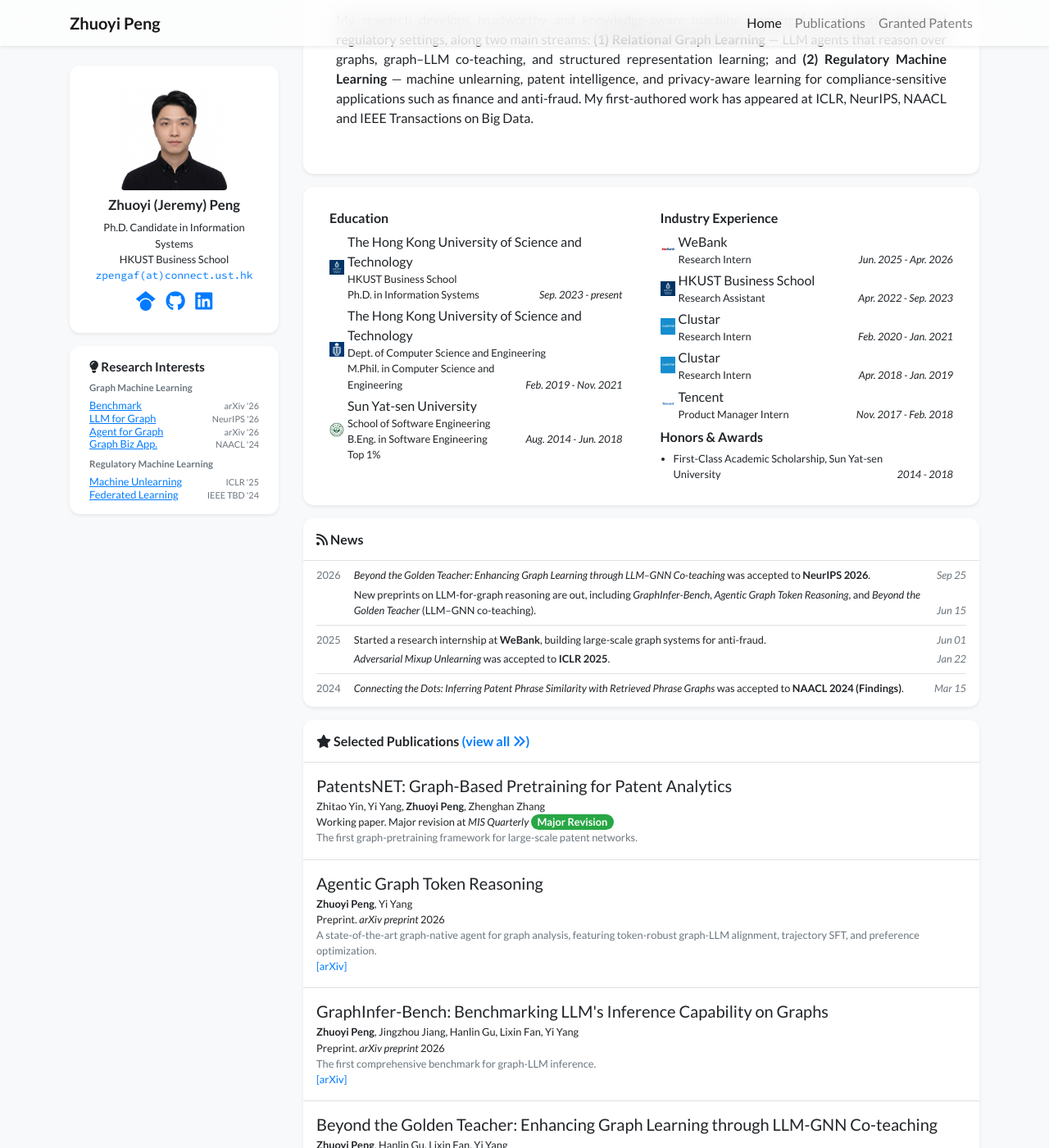
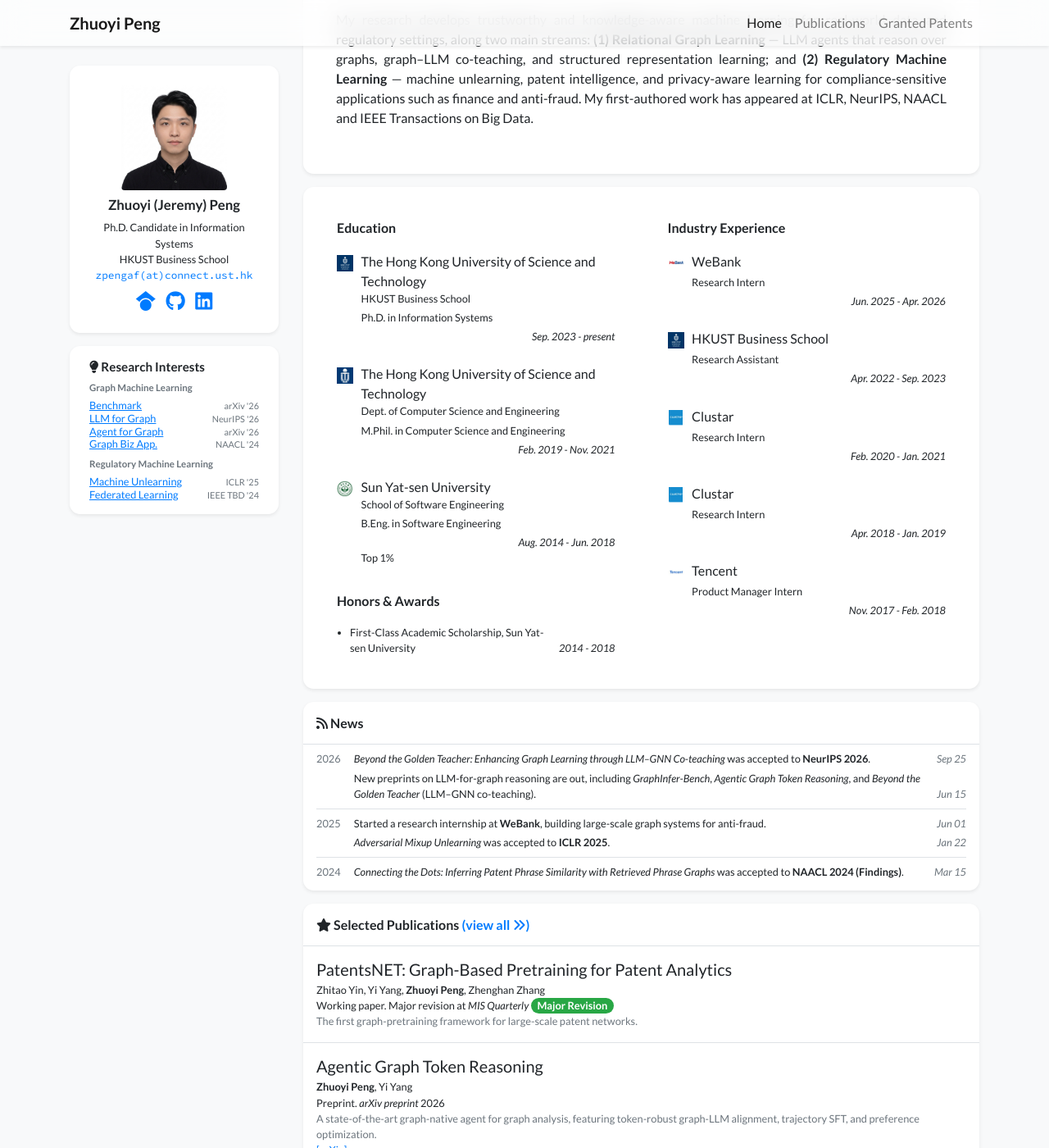
Before and after one commit to realjeremybot/realjeremybot.github.io, a Jekyll site: the page built from index.html, in a window 1280 px wide and 1400 px high, scrolled down 246 px. Shown: the whole window at 82% size. Built offline with Jekyll 4.4.1, drawn with Linux system fonts in a browser that asks for light colours; nearby versions of some CDN libraries; a style sheet for code colours, icons or effects is not loaded.

Commit message:
Improve education and experience spacing and logo alignment

```diff
--- a/_includes/widgets/experience_card.html
+++ b/_includes/widgets/experience_card.html
@@ -1,7 +1,7 @@
 <div class="row mt-3">
     <div class="col">
         <div class="card border-0 shadow-sm bg-white">
-            <div class="card-body p-4">
+            <div class="card-body p-4 experience-card">
                 <div class="row" data-masonry='{"percentPosition": true }'>
                     {% if site.data.profile.education %}
                     <div class="col-lg-6">
@@ -9,16 +9,16 @@
                             <h6>Education</h6>
                             <ul class="list-unstyled mb-1">
                                 {% for item in site.data.profile.education %}
-                                <li class="media mb-1">
+                                <li class="media experience-entry">
                                     {% if item.logo %}
-                                    <img src="{{ item.logo | relative_url }}" alt="{{ item.name }}" style="width: 18px;" class="mr-1 align-self-center">
+                                    <img src="{{ item.logo | relative_url }}" alt="{{ item.name }}" class="experience-logo align-self-start">
                                     {% else %}
                                     <span class="mr-1 mt-1 d-inline-block" style="width: 18px;"></span>
                                     {% endif %}
                                     <div class="media-body">
                                         <div>{{ item.name }}</div>
                                         <div class="small">{{ item.dept }}</div>
-                                        <div class="small d-flex">
+                                        <div class="small experience-details">
                                             <div>{{ item.position }}</div>
                                             <div class="mt-auto ml-auto no-break"><em>{{ item.date }}</em></div>
                                         </div>
@@ -37,16 +37,16 @@
                             <h6>Industry Experience</h6>
                             <ul class="list-unstyled mb-1">
                                 {% for item in site.data.profile.experience %}
-                                <li class="media mb-1">
+                                <li class="media experience-entry">
                                     {% if item.logo %}
-                                    <img src="{{ item.logo | relative_url }}" alt="{{ item.name }}" style="width: 18px;" class="mr-1 align-self-center">
+                                    <img src="{{ item.logo | relative_url }}" alt="{{ item.name }}" class="experience-logo align-self-start">
                                     {% else %}
                                     <span class="mr-1 mt-1 d-inline-block" style="width: 18px;"></span>
                                     {% endif %}
                                     <div class="media-body">
                                         <div>{{ item.name }}</div>
                                         <div class="small">{{ item.dept }}</div>
-                                        <div class="small d-flex">
+                                        <div class="small experience-details">
                                             <div>{{ item.position }}</div>
                                             <div class="mt-auto ml-auto no-break"><em>{{ item.date }}</em></div>
                                         </div>
--- a/assets/css/global.css
+++ b/assets/css/global.css
@@ -91,3 +91,44 @@
 .email-text {
     font-family: Source Code Pro, monospace;
 }
+
+.experience-card .row > .col-lg-6 {
+    padding: 0.75rem 1.5rem;
+}
+
+.experience-card h6 {
+    margin-bottom: 1.25rem;
+}
+
+.experience-entry {
+    margin-bottom: 1.5rem;
+}
+
+.experience-entry:last-child {
+    margin-bottom: 0;
+}
+
+.experience-logo {
+    width: 20px;
+    height: 20px;
+    object-fit: contain;
+    flex-shrink: 0;
+    margin: 0.25rem 0.6rem 0 0;
+}
+
+.experience-details {
+    display: flex;
+    flex-wrap: wrap;
+    gap: 0.25rem 1rem;
+    margin-top: 0.25rem;
+}
+
+.experience-details > :first-child {
+    flex: 1 1 14rem;
+}
+
+@media (max-width: 575.98px) {
+    .experience-card .row > .col-lg-6 {
+        padding: 0.75rem;
+    }
+}
```
